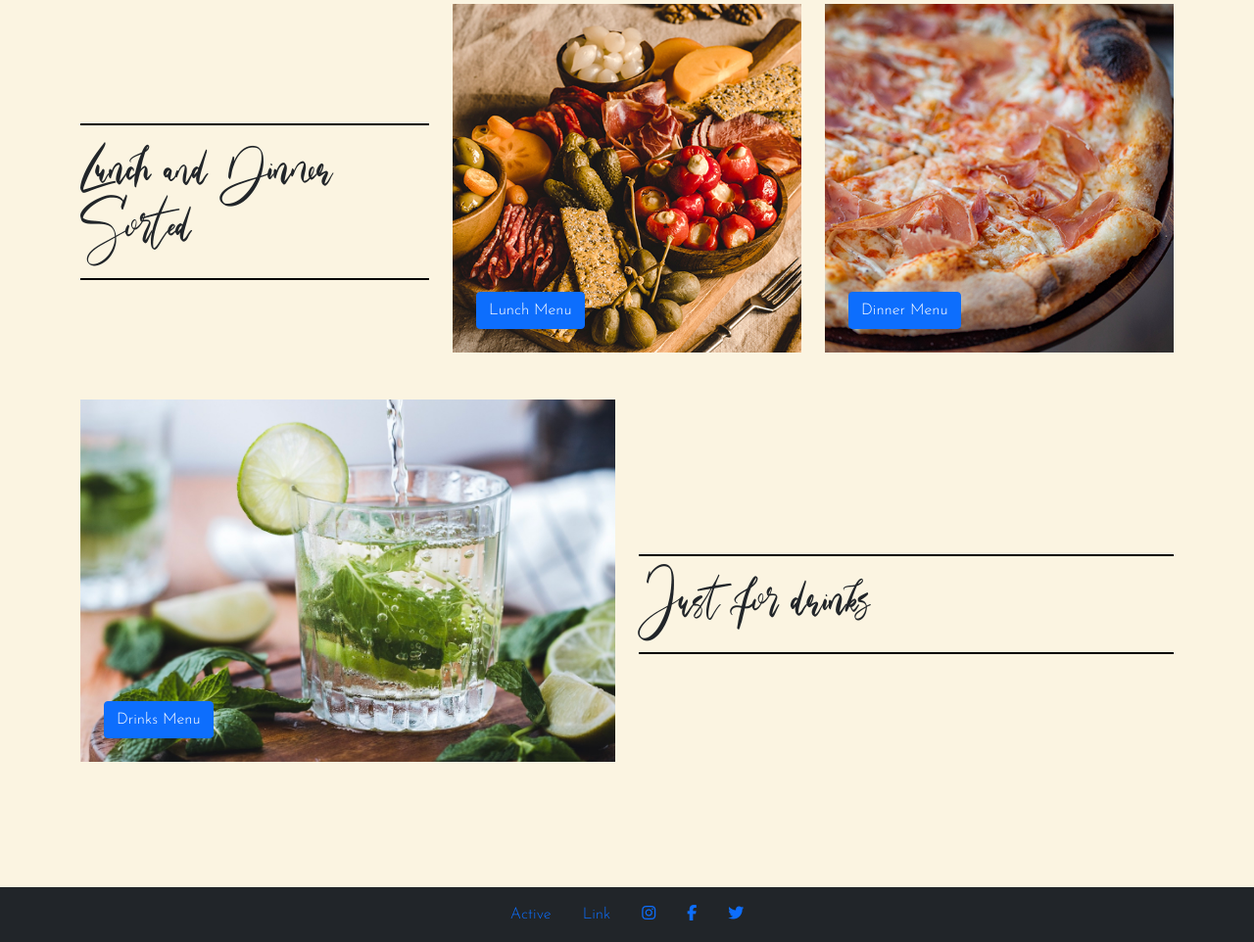
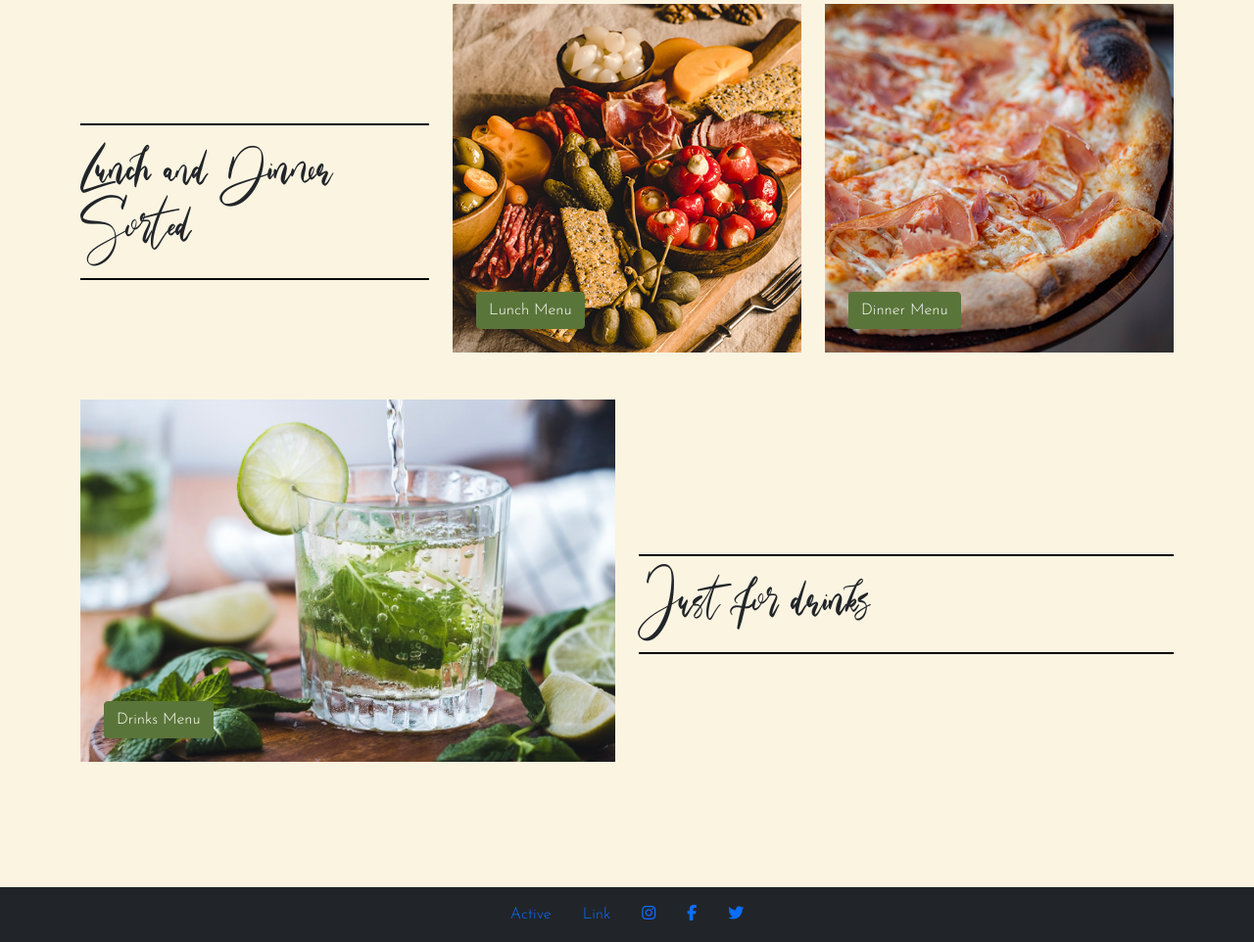
Before and after one commit to dannymagnus/CI_MS4_Elginis_Restaurant, a Django app: page / in a window 1280 px wide. Shown: the part 736-1698 px from the top of the page at 98% size. Run offline with Django 3.2, Linux system fonts and the light colour scheme; data that the repository does not hold is empty; some libraries are stand-ins or nearby versions.

Commit message:
update root css

```diff
--- a/static/css/style.css
+++ b/static/css/style.css
@@ -14,13 +14,32 @@
     color: white;
 }
 
+:root {
+    background-color: #383831;
+    font-family: 'Josefin Sans', sans-serif;
+    --heading-font: 'Maria Rose', sans-serif;
+    --green:#5A753A;
+    --dark-green:#445c27;
+    --burnt-orange:#703D30;
+    --white:#FFFFFF;
+    --off-white:#FBF4E1;
+    --charcoal: #212529;
+    --grey: #4F4F4F;
+}
+
+
 body {
-    background-color:#FBF4E1;
+    background-color:var(--off-white);
     font-family: 'Josefin Sans', sans-serif;
+    color:var(--grey);
+}
+
+h1,h2,h3,h4,h5,h6{
+    color: var(--charcoal);
 }
 
 .heading-font{
-    font-family: 'Maria Rose';
+    font-family: var(--heading-font);
     font-size: 200%;
 }
 
@@ -45,7 +64,7 @@ body {
 }
 
 .white-text{
-    color: white;
+    color: var(--white);
 }
 
 .margin-top-3vh{
@@ -210,7 +229,7 @@ body {
 }
 
 .menu-category-background-generic h1{
-    color: white;
+    color: var(--white);
 }
 
 .Starters{
@@ -288,7 +307,7 @@ body {
 }
 
 .border-bottom-4{
-    border-bottom: 4px solid rgb(189, 150, 131);
+    border-bottom: 4px solid var(--burnt-orange);
 }
 
 
@@ -390,3 +409,13 @@ body {
 .sticky + .content {
     padding-top: 60px;
   }
+
+.btn.btn-primary {
+    background-color: var(--green);
+    border-color: var(--green)
+}
+
+.btn.btn-primary:hover {
+    background-color: var(--dark-green);
+    border-color: var(--dark-green)
+}
```
